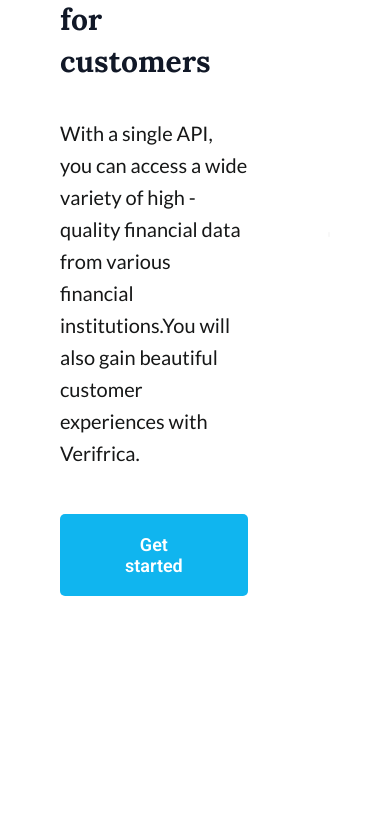
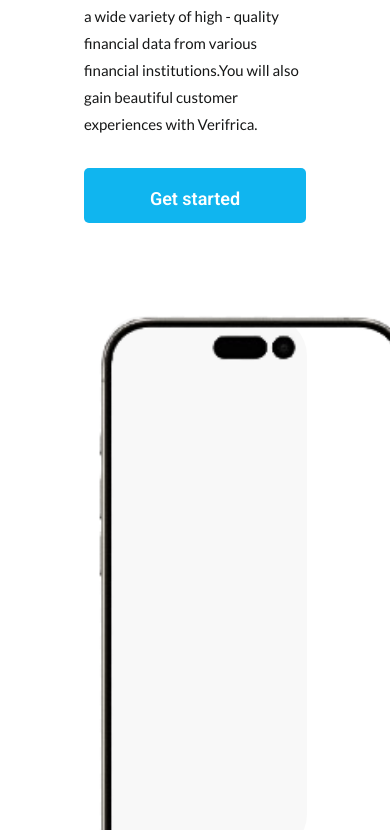
Before and after one commit to ibenemekate-cmd/first-project, a React (Vite) app: page / in a window 390 px wide. Shown: the part 5394-6224 px from the top of the page. Before the commit the page ends 6090 px from the top, so only its background shows below. Built offline with nearby package versions, Linux system fonts and the light colour scheme.

Commit message:
added phone.png

```diff
--- a/src/components/Solution section/Solution.css
+++ b/src/components/Solution section/Solution.css
@@ -51,13 +51,96 @@
 }
 
 .solution-image {
-  flex: 1;
   display: flex;
   justify-content: center;
+  align-items: center;
 }
 
-.solution-image img {
-  width: 100%;
-  max-width: 350px;
-  border-radius: 20px;
+.phone {
+  position: relative;
+  width: 345px;
+  height: 700px;
 }
+
+.phone-screen {
+  top: 45px;
+  left: 19px;
+  position: absolute;
+  z-index: 1;
+  width: 300px;
+  height: 628px;
+  object-fit: cover;
+  border-radius: 40px;
+}
+
+.phone-frame {
+  position: absolute;
+  top: 20px;
+  left: 15px;
+  width: 310px;
+  height: 690px;
+  z-index: 1;
+  object-fit: cover;
+  border-radius: 38px;
+
+}
+
+@media (max-width: 768px) {
+  .solution {
+    padding: 4rem 1.5rem;
+  }
+
+  .solution-container {
+    display: flex;
+    flex-direction: column;
+    align-items: center;
+    gap: 3rem;
+    text-align: left;
+
+  }
+
+  .solution-title {
+    width: 100%;
+    order: 1;
+  }
+
+  .solution-title h2 {
+    font-size: 25px;
+  }
+
+  .solution-title p {
+    font-size: 15px;
+    line-height: 1.8;
+    margin: 12px 0;
+  }
+
+  .solution-btn {
+    width: 100%;
+    max-width: 350px;
+    height: 55px;
+    display: block;
+    margin-top: 30px;
+  }
+
+  .solution-image {
+    width: 100%;
+    display: flex;
+    justify-content: center;
+    order: 2;
+  }
+
+  .phone {
+    width: 280px;
+    height: 560px;
+    position: relative;
+  }
+
+  .phone-screen {
+    width: 92%;
+    height: 96%;
+    position: absolute;
+    object-fit: cover;
+  }
+
+
+}
--- a/src/components/Solution section/Solution.jsx
+++ b/src/components/Solution section/Solution.jsx
@@ -19,7 +19,10 @@
            </div>
 
            <div className="solution-image">
-            <img src="./Prototype.gif" />
+            <div className="phone">
+               <img src="/Prototype.gif" alt="prototype" className="phone-screen" />
+                 <img src="/phone.png" alt="phone frame" className="phone-frame" />
+            </div>
            </div>
       </div>
 
```
Also changed, not shown: public/phone.png (added).
